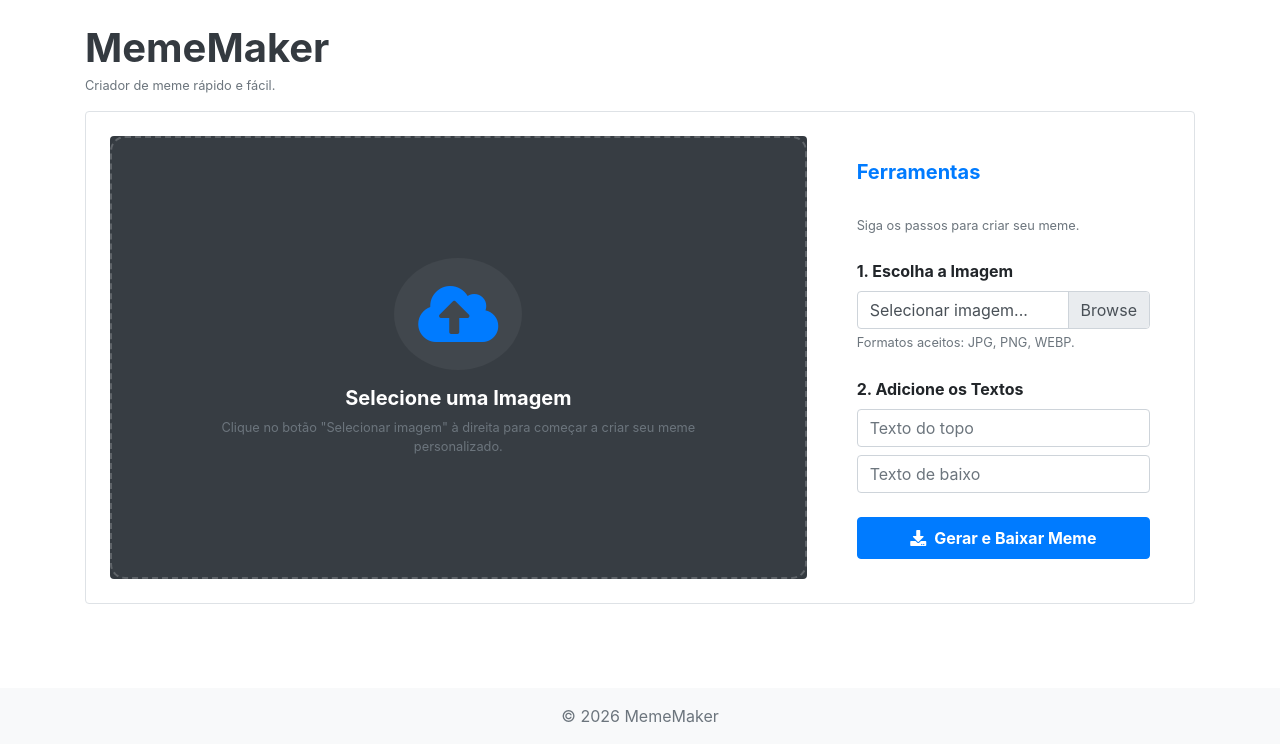
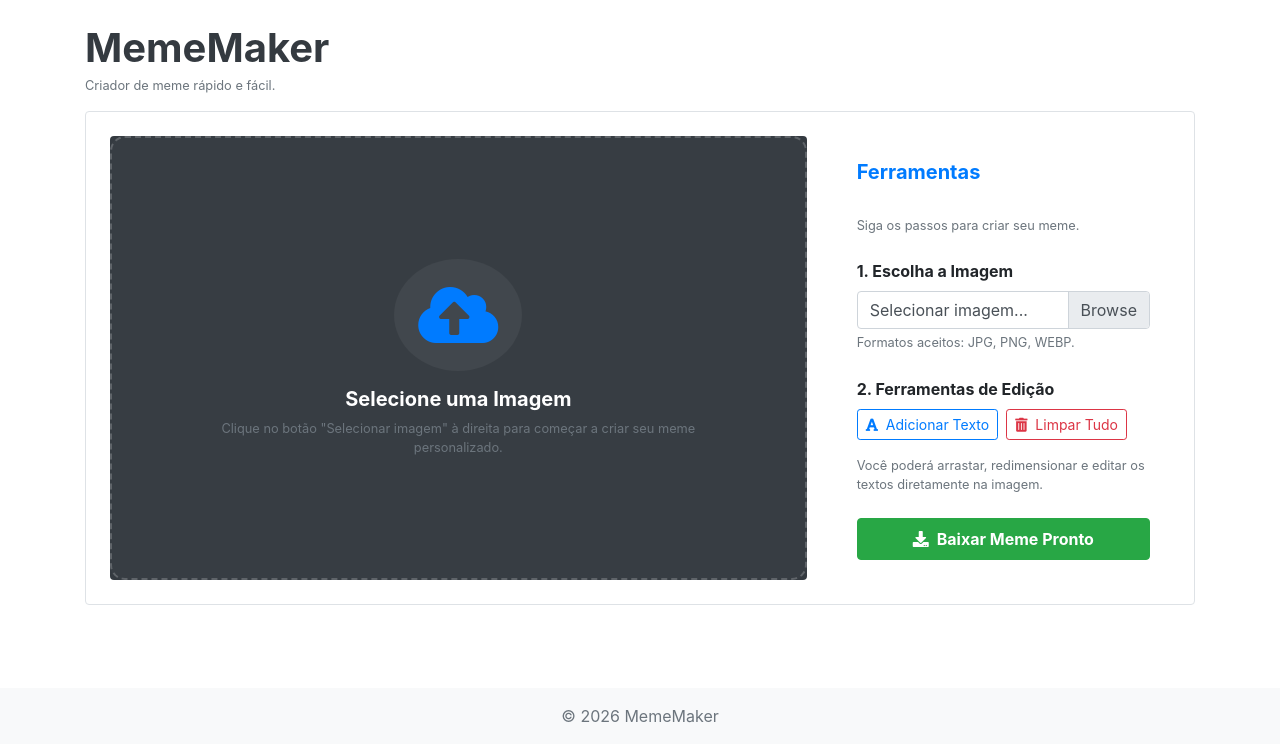
Before and after one commit to Icarolhl/MemeMaker, a Django app: page / in a window 1280 px wide. Shown: the part 56-800 px from the top of the page. Run offline with Django 5.2, Linux system fonts and the light colour scheme; some libraries are stand-ins or nearby versions.

Commit message:
feat: implement HomeView with image validation and Canvas-ready UI
- Create HomeView in Django for initial image upload validation (JPG, PNG, WEBP).
- Add type hints and docstrings to views.py and configure django-stubs.
- Restructure meme editor UI in _home.html to remove fixed text fields in favor of a free-form Canvas editor.
- Add 'Add Text' and 'Clear Canvas' tool buttons to prepare for Fabric.js/p5.js integration.
- Update urls.py to use the new HomeView and add django-stubs as a dev dependency.

```diff
--- a/pyproject.toml
+++ b/pyproject.toml
@@ -118,6 +118,11 @@ testpaths = ["tests"]
 requires = ["setuptools", "wheel"]
 build-backend = "setuptools.build_meta"
 
+[dependency-groups]
+dev = [
+    "django-stubs>=6.0.1",
+]
+
 [tool.setuptools.packages.find]
 # Informa ao setuptools para encontrar os pacotes dentro da pasta 'src'.
 # Essencial para a estrutura de layout com 'src/'.
--- a/src/mememaker/urls.py
+++ b/src/mememaker/urls.py
@@ -17,11 +17,11 @@ Including another URLconf
 
 from django.contrib import admin
 from django.urls import path
+from mememaker.views import HomeView
 from django.views.generic import TemplateView
 
 urlpatterns = [
     path("admin/", admin.site.urls),
-    path("", TemplateView.as_view(template_name="base.html"), name="home"),
-    # TODO: Remover esta rota antes do deploy ou quando o 404 estiver validado
+    path("", HomeView.as_view(), name="home"),
     path("test-404/", TemplateView.as_view(template_name="404.html"), name="test_404"),
 ]
--- /dev/null
+++ b/src/mememaker/views.py
@@ -0,0 +1,55 @@
+import os
+
+from django.http import HttpRequest, HttpResponse, JsonResponse
+from django.shortcuts import render
+from django.views import View
+
+
+class HomeView(View):
+    """
+    View principal que gerencia a página inicial e a validação de upload de imagens.
+    """
+
+    template_name: str = "base.html"
+
+    def get(self, request: HttpRequest) -> HttpResponse:
+        """
+        Exibe a página inicial do MemeMaker.
+        """
+        return render(request, self.template_name)
+
+    def post(self, request: HttpRequest) -> JsonResponse:
+        """
+        Valida a imagem enviada pelo usuário antes da edição no Canvas.
+        Verifica se o arquivo existe e se possui uma extensão suportada
+        (JPG, PNG, WEBP).
+        """
+        image = request.FILES.get("image")
+
+        if not image:
+            return JsonResponse(
+                {"status": "error", "message": "Nenhuma imagem enviada."}, status=400
+            )
+
+        # Validação de Extensão
+        ext = os.path.splitext(str(image.name))[1].lower()
+        valid_extensions = [".jpg", ".jpeg", ".png", ".webp"]
+
+        if ext not in valid_extensions:
+            return JsonResponse(
+                {
+                    "status": "error",
+                    "message": f"Formato {ext} não suportado. Use JPG, PNG ou WEBP.",
+                },
+                status=400,
+            )
+
+        # Como não salvaremos no banco, apenas confirmamos a validação
+        # O processamento real agora seguirá para o Canvas no Frontend
+        return JsonResponse(
+            {
+                "status": "success",
+                "message": "Imagem validada com sucesso!",
+                "filename": str(image.name),
+            }
+        )
--- a/src/templates/partials/_home.html
+++ b/src/templates/partials/_home.html
@@ -47,16 +47,23 @@
                                 <small class="form-text text-muted">Formatos aceitos: JPG, PNG, WEBP.</small>
                             </div>
 
-                            <!-- Passo 2: Textos -->
+                            <!-- Passo 2: Edição -->
                             <div class="form-group mb-3">
-                                <label class="font-weight-bold">2. Adicione os Textos</label>
-                                <input type="text" name="top_text" class="form-control mb-2" id="topTextInput" placeholder="Texto do topo">
-                                <input type="text" name="bottom_text" class="form-control" id="bottomTextInput" placeholder="Texto de baixo">
+                                <label class="font-weight-bold">2. Ferramentas de Edição</label>
+                                <div id="canvas-controls" class="d-flex flex-wrap gap-2">
+                                    <button type="button" class="btn btn-outline-primary btn-sm mb-2 mr-2" id="addTextBtn">
+                                        <i class="fas fa-font mr-1"></i> Adicionar Texto
+                                    </button>
+                                    <button type="button" class="btn btn-outline-danger btn-sm mb-2" id="clearCanvasBtn">
+                                        <i class="fas fa-trash-alt mr-1"></i> Limpar Tudo
+                                    </button>
+                                </div>
+                                <p class="text-muted small mt-2">Você poderá arrastar, redimensionar e editar os textos diretamente na imagem.</p>
                             </div>
 
                             <!-- Botão de Ação -->
-                            <button type="submit" class="btn btn-primary btn-block mt-4 py-2 font-weight-bold">
-                                <i class="fas fa-download mr-2"></i>Gerar e Baixar Meme
+                            <button type="button" class="btn btn-success btn-block mt-4 py-2 font-weight-bold" id="downloadMemeBtn">
+                                <i class="fas fa-download mr-2"></i>Baixar Meme Pronto
                             </button>
                         </div>
                     </div>
```
Also changed, not shown: 1 other file.
